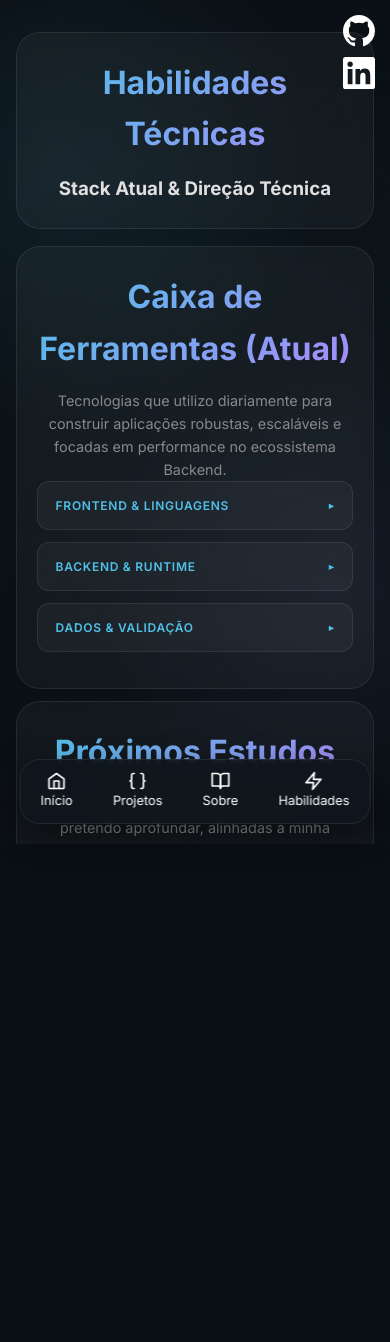
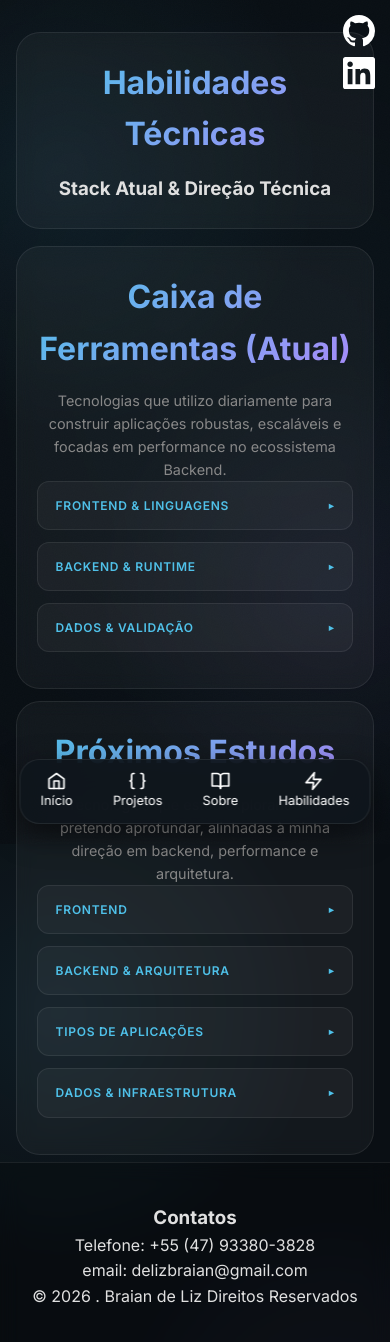
Before and after one commit to Braian-de-Liz/portfolio_braian, a React (Vite) app: page /habilidades in a window 390 px wide. Shown: the top 1342 px of the page. Before the commit the page ends 844 px from the top, so only its background shows below. Built offline with nearby package versions, Linux system fonts and the light colour scheme.

Commit message:
habilidades atualizadas

```diff
--- a/src/App.css
+++ b/src/App.css
@@ -20,7 +20,7 @@
 /* 1. LAYOUT E FUNDO DINÂMICO */
 html,
 body {
-    height: 100%;
+    min-height: 100%;
 }
 
 body {
@@ -156,10 +156,8 @@ main,
         pointer-events: auto;
     }
 
-    html, body {
+    .App {
         overflow-x: hidden;
-        width: 100%;
-        max-width: 100vw;
     }
 
     main {
--- a/src/pages/habilidades.jsx
+++ b/src/pages/habilidades.jsx
@@ -125,6 +125,11 @@ function Habilidades() {
         "Docker": "Plataforma de containerização que permite empacotar aplicações com suas dependências em containers isolados.",
         "CI/CD": "Integração e entrega contínua — automação de build, teste e deploy com GitHub Actions.",
         "Hono": "Framework web ultrafast para Edge Workers, compatível com múltiplos runtimes (Cloudflare, Deno, Bun, Node.js).",
+        "GraphQL": "Linguagem de consultas para APIs que permite ao cliente solicitar exatamente os dados necessários, reduzindo over-fetching.",
+        "MCP": "Model Context Protocol — protocolo padronizado para conectar modelos de IA a ferramentas, dados e contextos externos de forma segura.",
+        "Agentes de IA": "Sistemas autônomos que utilizam modelos de linguagem para planejar, decidir e executar tarefas com pouca ou nenhuma supervisão humana.",
+        "Terraform": "Ferramenta de Infrastructure as Code (IaC) da HashiCorp para provisionar e gerenciar infraestrutura em nuvem de forma declarativa.",
+        "AWS": "Plataforma de cloud computing da Amazon com serviços de compute, storage, banco de dados, IA e mais.",
     };
 
     const stackAtual = [
@@ -158,12 +163,19 @@ function Habilidades() {
             { name: "Go", icon: "go/go-original" },
             { name: "Fiber", icon: "fiber/fiber-plain" },
             { name: "C#", icon: "csharp/csharp-plain" },
+            { name: "GraphQL", icon: "https://cdn.simpleicons.org/graphql" },
+        ]},
+        { category: "Tipos de Aplicações", items: [
+            { name: "MCP", icon: "https://cdn.simpleicons.org/modelcontextprotocol" },
+            { name: "Agentes de IA", icon: "https://cdn.simpleicons.org/langchain" },
         ]},
         { category: "Dados & Infraestrutura", items: [
             { name: "MongoDB", icon: "mongodb/mongodb-original" },
             { name: "Docker", icon: "docker/docker-plain" },
-            { name: "Python", icon: "/ASSETS/imagens/python.png" },
+            { name: "Python", icon: "python/python-original" },
             { name: "CI/CD", icon: "github/github-original" },
+            { name: "Terraform", icon: "https://cdn.simpleicons.org/terraform" },
+            { name: "AWS", icon: "https://cdn.jsdelivr.net/gh/devicons/devicon/icons/amazonwebservices/amazonwebservices-plain-wordmark.svg" },
         ]},
     ];
 
```
